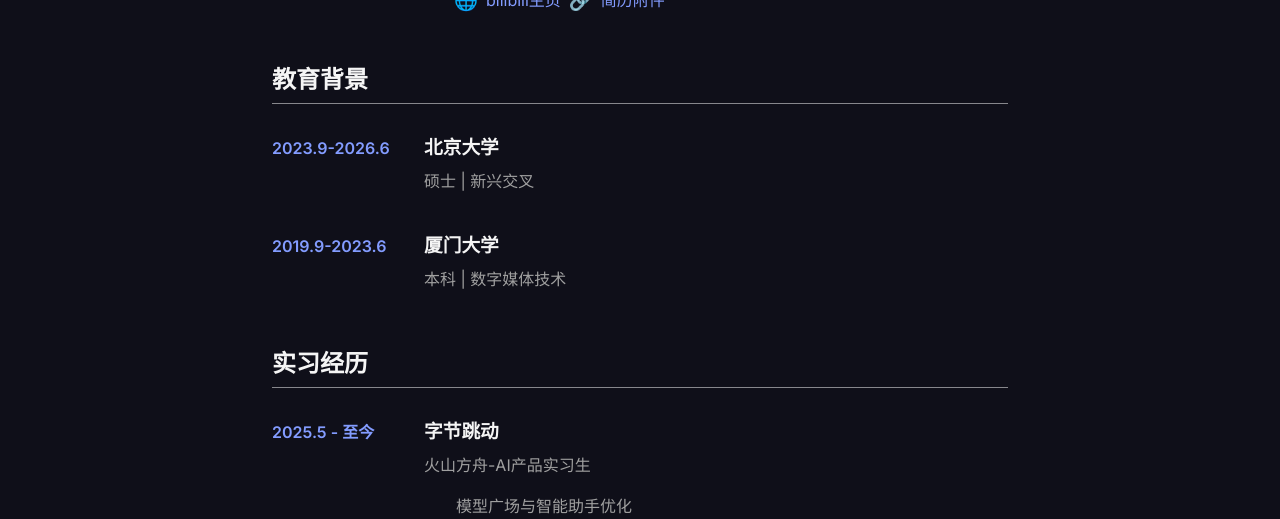
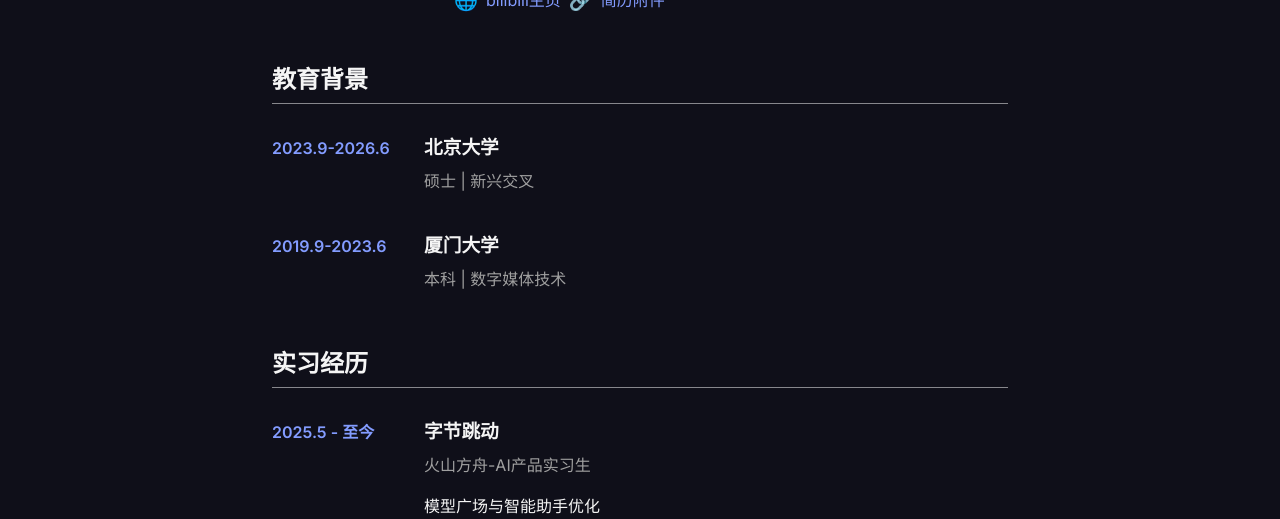
Before and after one commit to GQQ0801/aboutme, a plain HTML site: page resume.html in a window 1280 px wide. Shown: the part 281-800 px from the top of the page. Drawn offline with nearby package versions, Linux system fonts and the light colour scheme.

Commit message:
Update resume.html

```diff
--- a/resume.html
+++ b/resume.html
@@ -92,7 +92,7 @@
                             <h3>字节跳动</h3>
                             <p>火山方舟-AI产品实习生</p>
                             <ul>
-                                <p>模型广场与智能助手优化</p>
+                                模型广场与智能助手优化
                                     <li>协助完成需求文档撰写与跨团队沟通，负责竞品模型目录结构调研，设计新增列表视图，以便快速对比模型信息，同时保留卡片视图支持高效筛选搜索，提升信息展示灵活度，满足不同用户偏好。</li>
                                     <li>增加智能助手截图提问功能，根据用户给出图片或输入内容推测问题，并从工单中整理高频问题作为示例，帮助用户快速上手，解答平台功能与模型选择疑问，减少工单处理量。</li>
                                     <li>此外，协助算法团队建设问答题库用于自动化评测，提升智能助手回答效果。</li>
@@ -106,7 +106,7 @@
                                 <p>支持免登录访问平台</p>
                                     <li>支持用户在未登录状态下浏览核心页面，了解平台基础功能和模型信息，优化潜在客户的初次体验，制定免登录访问策略及状态保留机制，增加注册引导元素。</li>
                                     <li>完成需求评审与合规评估，推动设计开发中，预计上线后提升模型曝光率与注册转化率。</li>
-                                </ul>
+                            </ul>
                         </div>
 </div>
                         <div class="timeline-item">
```
